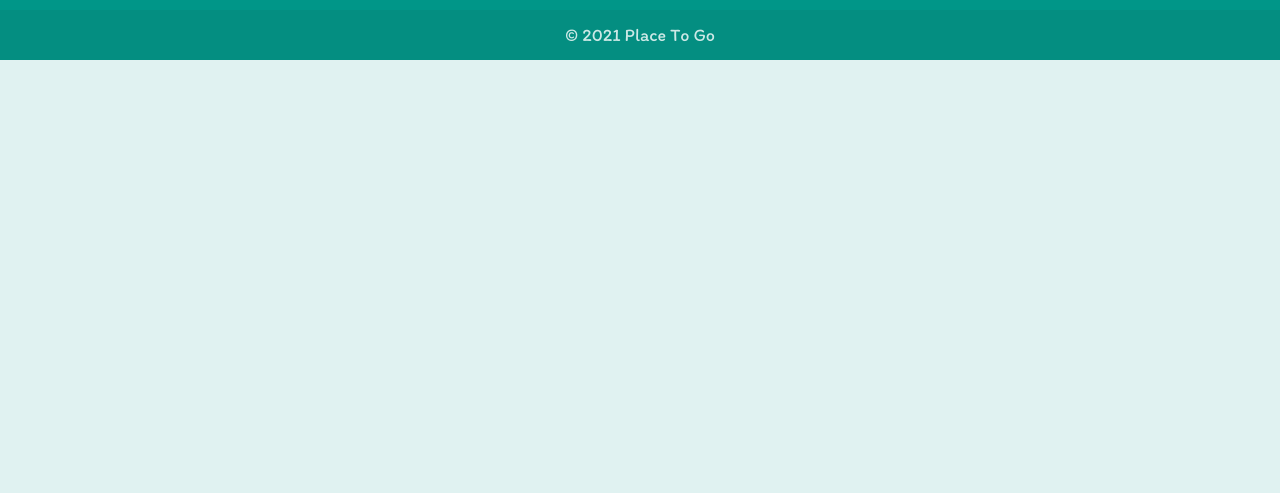
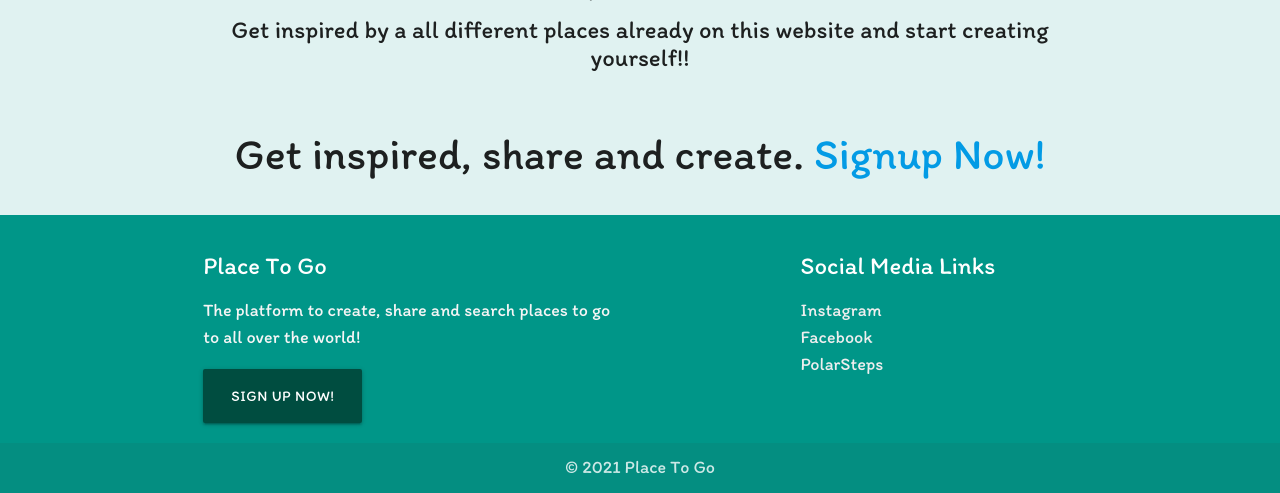
Before and after one commit to lonneke-dev/PlaceToGo, a Flask app: page / in a window 1280 px wide. Shown: the part 740-1233 px from the top of the page. Before the commit the page ends 800 px from the top, so only its background shows below. Run offline with Flask 2, Linux system fonts and the light colour scheme; data that the repository does not hold is empty; some libraries are stand-ins or nearby versions.

Commit message:
Adding Index page and changing readme accordingly

```diff
--- a/app.py
+++ b/app.py
@@ -19,12 +19,17 @@ app.secret_key = os.environ.get("SECRET_KEY")
 mongo = PyMongo(app)
 
 
+# ------------------------------------------------------------ Home #
+@app.route("/")
+def home():
+    return render_template("index.html")
+
+
 # ------------------------------------------------------------ Places #
-@app.route("/")
 @app.route("/get_places")
 def get_places():
     places = list(mongo.db.places.find())
-    return render_template("places/index.html", places=places)
+    return render_template("places/places.html", places=places)
 
 
 # ------------------------------------------------------------ Place #
--- a/static/js/script.js
+++ b/static/js/script.js
@@ -7,4 +7,6 @@ $(document).ready(function(){
     $('select').formSelect();
     // Modal functionality
     $('.modal').modal();
+    // Hero-image parallax
+    $('.parallax').parallax();
   });
--- a/templates/base.html
+++ b/templates/base.html
@@ -20,11 +20,12 @@
     <div class="navbar-fixed">
       <nav>
         <div class="nav-wrapper teal">
-          <a href="{{ url_for('get_places') }}" class="brand-logo center"><i
+          <a href="{{ url_for('home') }}" class="brand-logo center"><i
             class="material-icons logo hide-on-med-and-down">airplane_ticket</i>Place To Go</a>
           <a href="#" data-target="mobile-demo" class="sidenav-trigger"><i class="material-icons">double_arrow</i></a>
           <ul class="left hide-on-med-and-down">
-            <li><a href="{{ url_for('get_places') }}">Home</a></li>
+            <li><a href="{{ url_for('home') }}">Home</a></li>
+            <li><a href="{{ url_for('get_places') }}">Places</a></li>
           </ul>
           {% if session.user %}
             <ul class="left hide-on-med-and-down">
@@ -44,7 +45,8 @@
     </div>
     <!-- Sidenav -->
     <ul class="sidenav" id="mobile-demo">
-      <li><a href="{{ url_for('get_places') }}">Home</a></li>
+      <li><a href="{{ url_for('home') }}">Home</a></li>
+      <li><a href="{{ url_for('get_places') }}">Places</a></li>
       {% if session.user %}
         <li><a href="{{ url_for('add_place') }}">Add place</a></li>
         <li><a href="{{ url_for('profile', username=session['user']) }}">Profile</a></li>
--- a/templates/error_handlers/403.html
+++ b/templates/error_handlers/403.html
@@ -5,7 +5,7 @@
         <div class="row center-align">
             <h3>403 - Forbidden</h3>
             <h5>The page you were looking for seems to be forbidden</h5> <br>
-            <a href="{{ url_for('get_places') }}" class="btn">Return To HomePage</a>
+            <a href="{{ url_for('home') }}" class="btn">Return To HomePage</a>
         </div>
     </section>
 
--- a/templates/error_handlers/404.html
+++ b/templates/error_handlers/404.html
@@ -5,7 +5,7 @@
         <div class="row center-align">
             <h3>404 - Page Not Found</h3>
             <h5>The page you were looking for has lost it's way over here</h5> <br>
-            <a href="{{ url_for('get_places') }}" class="btn">Return To HomePage</a>
+            <a href="{{ url_for('home') }}" class="btn">Return To HomePage</a>
         </div>
     </section>
 
--- /dev/null
+++ b/templates/index.html
@@ -0,0 +1,27 @@
+{% extends "base.html" %}
+{% block content %}
+
+    <div class="parallax-container">
+        <div class="parallax"><img src="static/images/hero-image.jpg"></div>
+    </div>
+    <!-- Description -->
+    <div class="row">
+        <div class="col s12 center-align">
+            <h3>Look for your next destination!</h3>
+            <h5>
+                Place To Go will help you find your next destination with the ability to create
+                and share your own experiences and favourite places, you will have found your next stop in not time!
+            </h5>
+            <h5 class="center-align">
+                Get inspired by a all different places already on this website and start creating yourself!!
+            </h5>
+        </div>
+    </div>
+    <!-- Sign Up -->
+    <div class="row">
+        <div class="col s12 center-align">
+            <h3>Get inspired, share and create. <a href="{{ url_for('signup') }}">Signup Now!</a></h3>
+        </div>
+    </div>
+
+{% endblock %}
```
Also changed, not shown: templates/places/places.html (renamed from templates/places/index.html), 1 other file.
